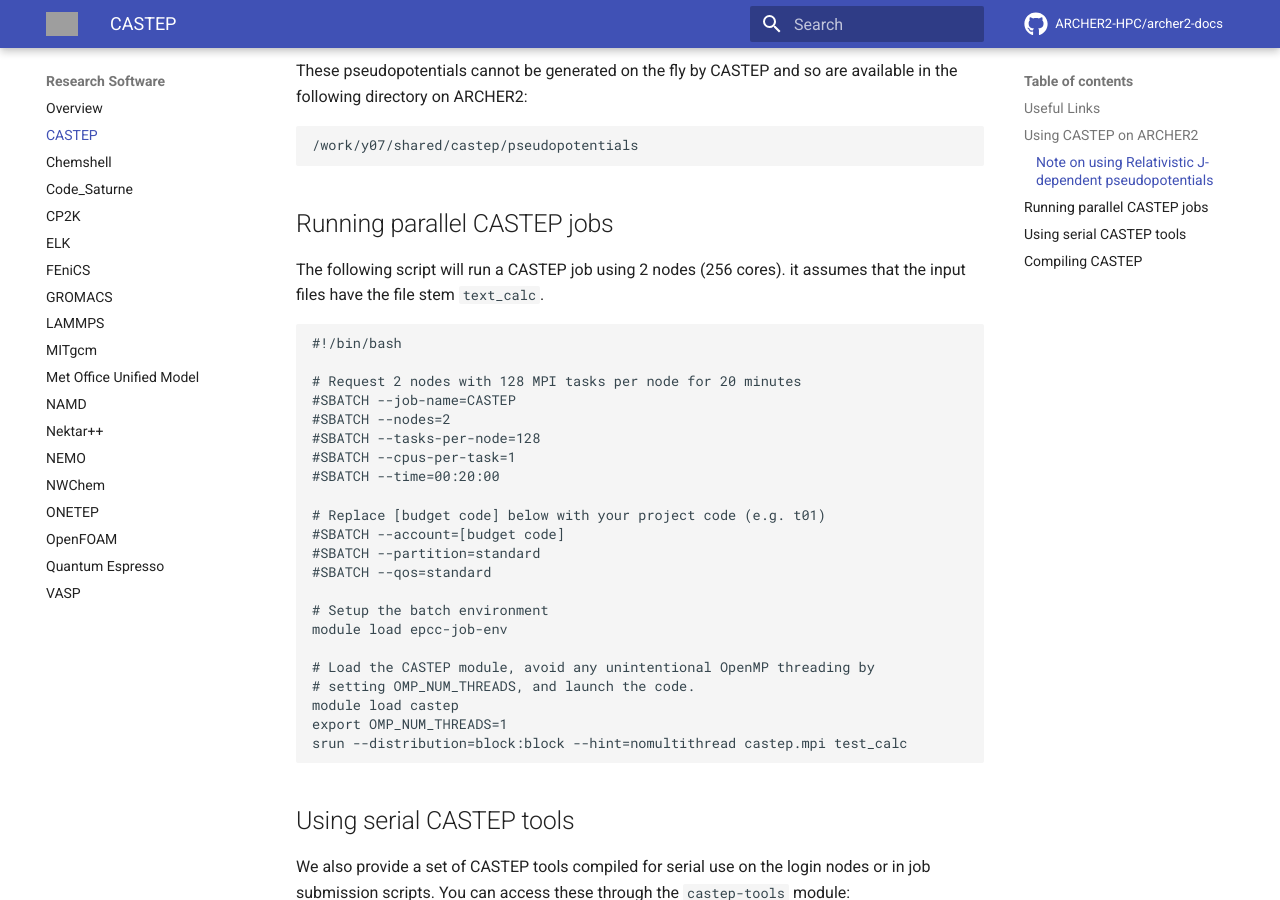
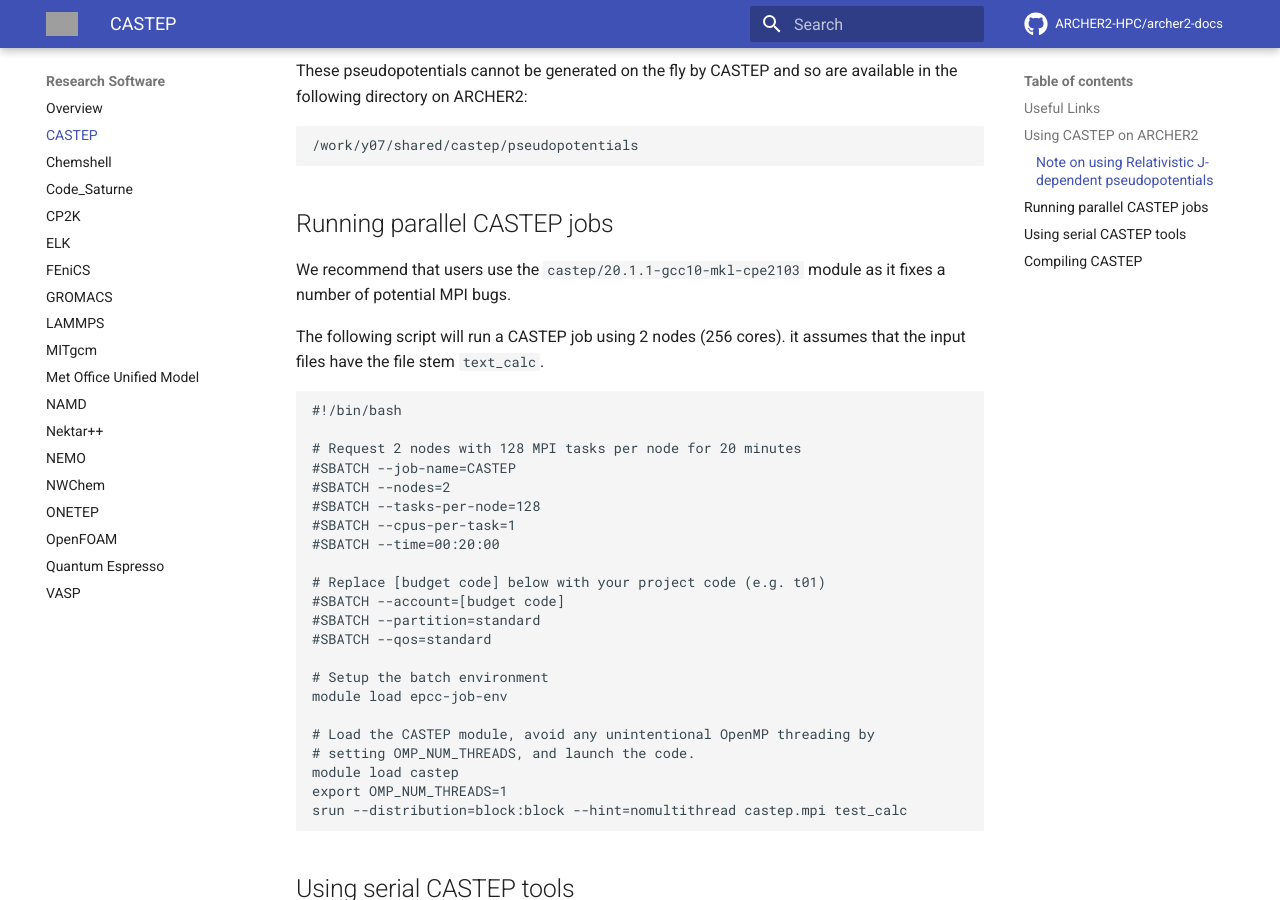
Before and after one commit to ARCHER2-HPC/archer2-docs, an MkDocs documentation site: the page built from docs/research-software/castep/castep.md, in a window 1280 px wide and 900 px high, scrolled down 826 px. Built offline with MkDocs 1.6.1 and Material for MkDocs 9.7.7, drawn with Linux system fonts in a browser that asks for light colours; comment, search, counter and statistics services are not loaded; grey boxes are pictures that could not be loaded.

Commit message:
Adds note on CASTEP CPE 21.03 module

````diff
--- a/docs/research-software/castep/castep.md
+++ b/docs/research-software/castep/castep.md
@@ -37,6 +37,9 @@
 ```
 
 ## Running parallel CASTEP jobs
+
+We recommend that users use the `castep/20.1.1-gcc10-mkl-cpe2103` module as it
+fixes a number of potential MPI bugs.
 
 The following script will run a CASTEP job using 2 nodes (256 cores). it
 assumes that the input files have the file stem `text_calc`.
````
